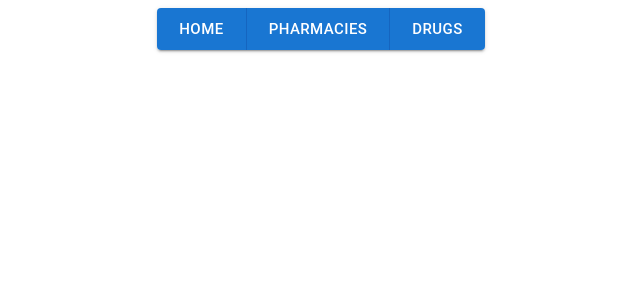
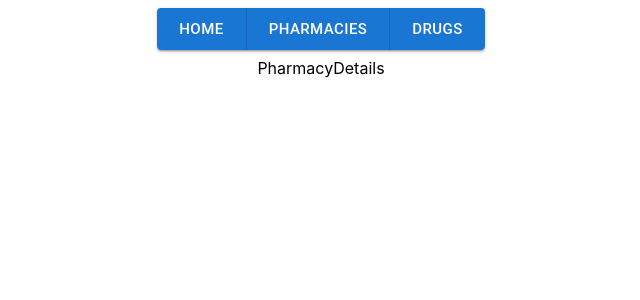
Before and after one commit to avinashs8/phase-3-sinatra-react-project-frontend, a React (Create React App) app: page /pharmacies/1 in a window 1280 px wide. Shown: the top 300 px of the page, without its empty margins (319-959 px from the left). Built offline with nearby package versions, Linux system fonts and the light colour scheme.

Commit message:
add routes

```diff
--- a/src/components/App.js
+++ b/src/components/App.js
@@ -1,12 +1,21 @@
 import '../App.css';
 import NavBar from './NavBar';
 import Home from './Home';
+import PharmacyDetails from './PharmacyDetails';
+import PharmacyList from './PharmacyList';
+import { Route, Switch } from 'react-router-dom/cjs/react-router-dom.min';
 
 function App() {
   return (
     <div className="App">
       <NavBar/>
-
+      <Switch>
+        <Route exact path='/' component={Home}/>
+        <Route exact path='/pharmacies'>
+          <PharmacyList />
+        </Route>
+        <Route exact path='/pharmacies/:id' component={PharmacyDetails}/>
+      </Switch>
     </div>
   );
 }
```
